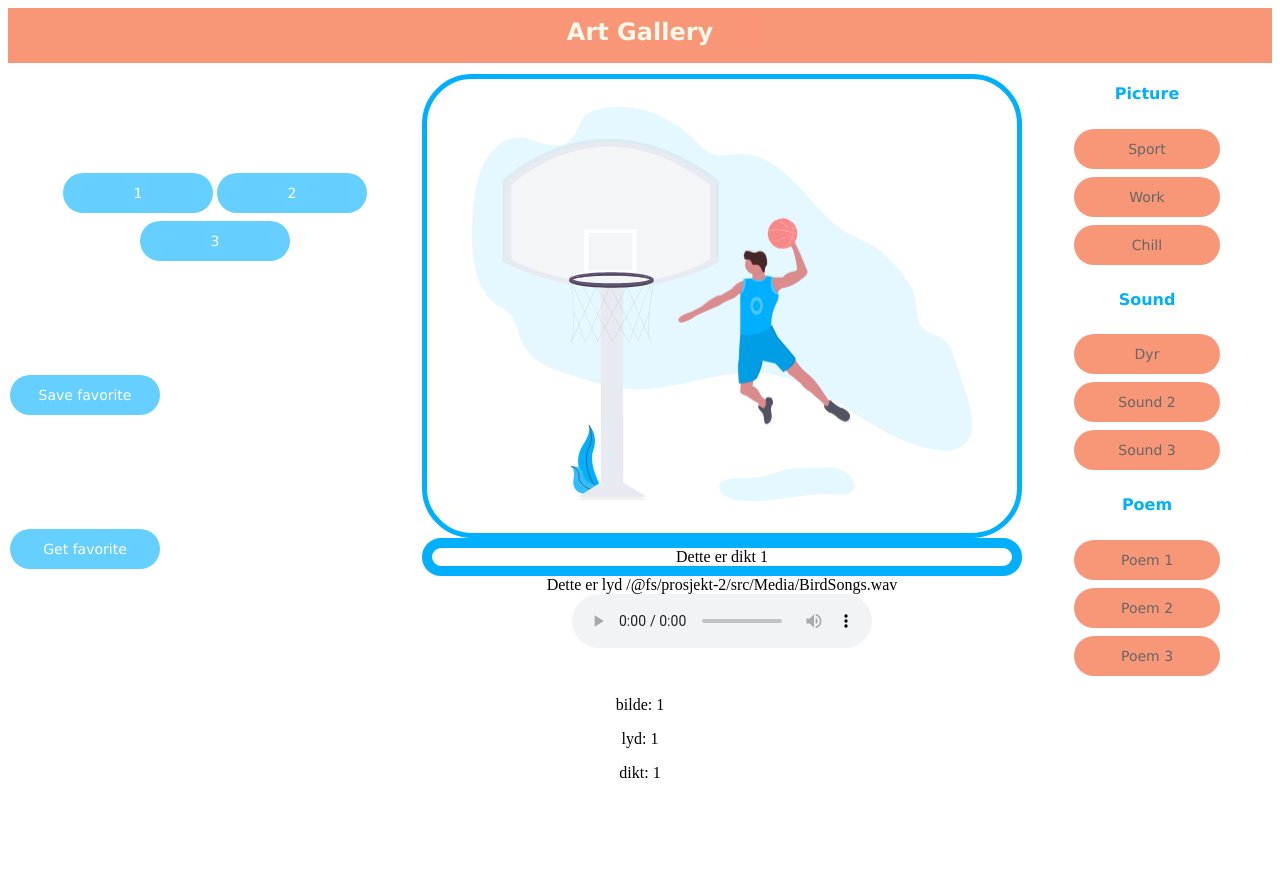
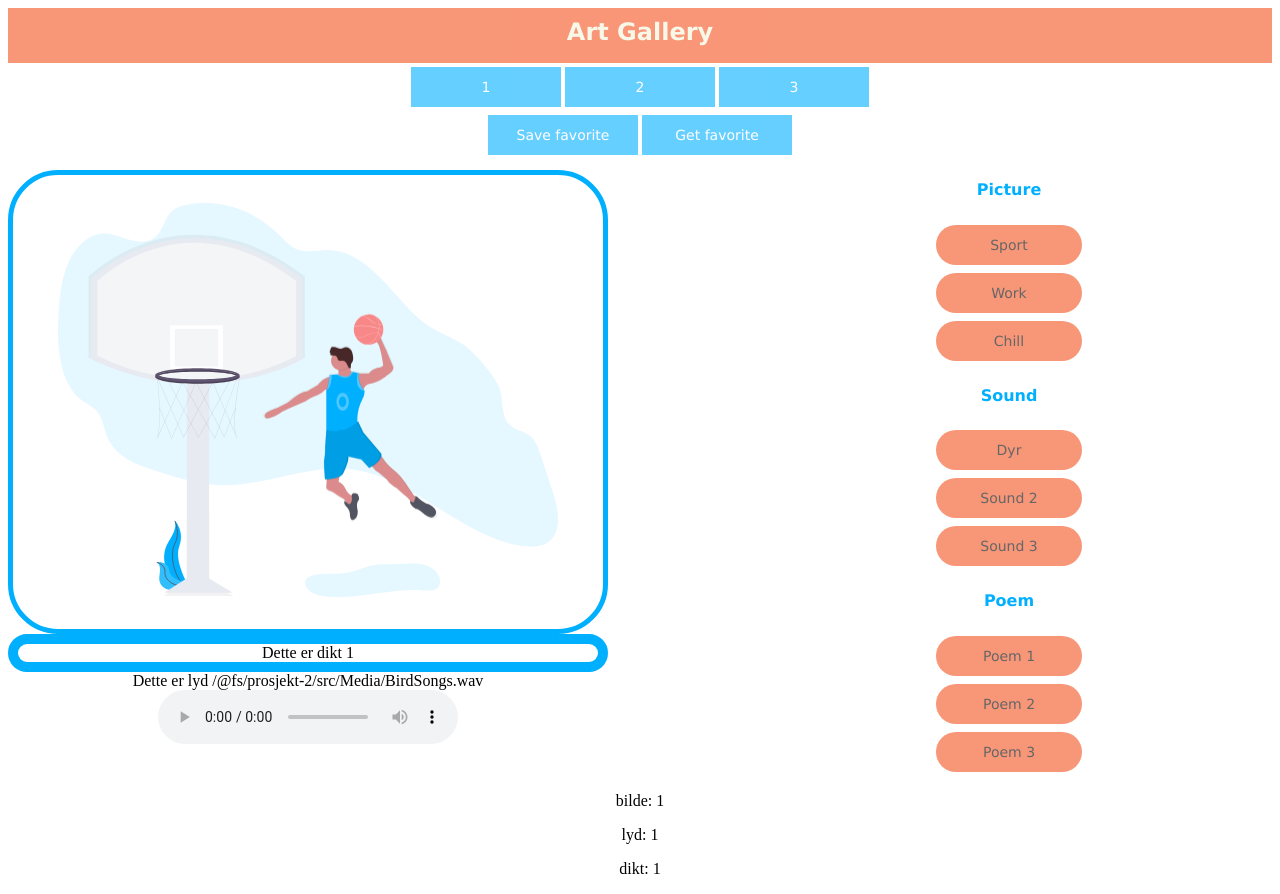
Before and after one commit to kristofferTJ/IT2108-project-1, a React (Create React App) app in the folder prosjekt-2/: page / in a window 1280 px wide. Before the commit the page ends 800 px from the top, so only its background shows below. Built offline with nearby package versions, Linux system fonts and the light colour scheme.

Commit message:
design changes

```diff
--- a/prosjekt-2/src/App.css
+++ b/prosjekt-2/src/App.css
@@ -1,7 +1,7 @@
 .Container {
   text-align: center;
   display: flex;
-  flex-direction: row;
+  flex-direction: column;
   justify-content: space-around;
 
   /* flex-wrap: wrap; */
--- a/prosjekt-2/src/App.tsx
+++ b/prosjekt-2/src/App.tsx
@@ -30,16 +30,12 @@ function App() {
       <div className="Header"><Header></Header></div>
       <div className="Container">
         <tabsContext.Provider value={{ activeTab, setActiveTab }}>
-          <div className="Tabs">
           <Tabs></Tabs>
+          <div className="buttons">
           <button className="button" onClick={favoritt}>Save favorite</button>
           <button className="button" onClick={getFavoritt}>Get favorite</button>
           </div>
-          <div>
-
-          </div>
-
-        <div className="Main_and_sidebar">
+          <div className="Main_and_sidebar">
           <div className="Main">
             <Main></Main>
           </div>
@@ -49,6 +45,7 @@ function App() {
           </div>
           <div className="space"></div>
         </div>
+
         </tabsContext.Provider>
       </div>
       <p>bilde: {imgProvider.activeImg}</p>
--- a/prosjekt-2/src/components/Installations/Birthday.tsx
+++ b/prosjekt-2/src/components/Installations/Birthday.tsx
@@ -3,7 +3,7 @@ import './Birthday.css';
 
 export default function Birthday() {
   return (
-    <svg width="597" height="530" viewBox="0 0 597 530" fill="none" xmlns="http://www.w3.org/2000/svg">
+    <svg width="500" height="450" viewBox="0 0 597 530" fill="none" xmlns="http://www.w3.org/2000/svg">
     <g id="Birthday">
     <g id="People">
     <path id="Vector" d="M145.911 345.553L144.791 344.8C149.377 337.485 151.306 328.723 150.235 320.073C149.164 311.423 145.162 303.448 138.942 297.568C138.401 297.057 137.843 296.561 137.285 296.065C135.65 294.719 134.171 293.181 132.878 291.482C131.295 289.233 130.091 285.74 131.46 282.683L132.671 283.265C131.546 285.777 132.598 288.737 133.957 290.668C135.189 292.281 136.597 293.74 138.155 295.016C138.723 295.521 139.292 296.026 139.843 296.547C146.296 302.648 150.448 310.923 151.559 319.898C152.67 328.872 150.669 337.964 145.911 345.553V345.553Z" fill="#D0CDE1"/>
--- a/prosjekt-2/src/components/Installations/Office.tsx
+++ b/prosjekt-2/src/components/Installations/Office.tsx
@@ -3,7 +3,7 @@ import './Office.css';
 
 export default function Office() {
   return (
-    <svg width="603" height="520" viewBox="0 0 603 520" fill="none" xmlns="http://www.w3.org/2000/svg">
+    <svg width="500" height="450" viewBox="0 0 603 520" fill="none" xmlns="http://www.w3.org/2000/svg">
     <g id="Office" clip-path="url(#clip0)">
     <g id="Office_2">
     <path id="Vector" opacity="0.1" d="M601.868 171.067H546.232V241.044H597.802C597.935 241.766 598.062 242.488 598.213 243.204H546.232V299.626L546.492 299.538C547.96 299.002 549.419 298.433 550.867 297.83L551.799 297.434C553.283 296.802 554.742 296.126 556.174 295.406C556.688 295.161 557.197 294.904 557.699 294.64C565.699 290.553 573.075 285.264 579.587 278.943C579.775 278.774 579.95 278.598 580.12 278.428C581.009 277.537 581.88 276.639 582.728 275.716L583.66 274.686C584.658 273.562 585.62 272.401 586.558 271.227L586.97 270.712C590.74 265.915 593.908 260.64 596.398 255.015C596.476 254.845 596.543 254.669 596.616 254.5C597.372 252.729 598.056 250.933 598.649 249.106C598.903 248.334 599.145 247.562 599.357 246.789C599.43 246.557 599.496 246.331 599.557 246.105C602.643 234.897 603 223.25 603 211.666C603 210.316 603 208.959 603 207.616C603 202.938 602.933 198.197 602.849 193.52C602.849 192.302 602.794 191.09 602.764 189.865C602.691 186.755 602.582 183.649 602.437 180.548C602.401 179.681 602.365 178.821 602.31 177.967C602.31 177.471 602.262 176.975 602.231 176.479C602.11 174.639 602.001 172.856 601.868 171.067Z" fill="#00B0FF"/>
--- a/prosjekt-2/src/components/Installations/OutdoorWork.tsx
+++ b/prosjekt-2/src/components/Installations/OutdoorWork.tsx
@@ -3,7 +3,7 @@ import './OutdoorWork.css';
 
 export default function OutdoorWork() {
   return (
-    <svg width="596" height="561" viewBox="0 0 596 561" fill="none" xmlns="http://www.w3.org/2000/svg">
+    <svg width="500" height="450" viewBox="0 0 596 561" fill="none" xmlns="http://www.w3.org/2000/svg">
     <g id="Outdoor" clip-path="url(#clip0)">
     <g id="Guy">
     <path id="Vector" d="M47.848 154.994C74.2737 154.994 95.696 131.53 95.696 102.586C95.696 73.6416 74.2737 50.1779 47.848 50.1779C21.4223 50.1779 0 73.6416 0 102.586C0 131.53 21.4223 154.994 47.848 154.994Z" fill="#FF6584"/>
--- a/prosjekt-2/src/components/Installations/Party.tsx
+++ b/prosjekt-2/src/components/Installations/Party.tsx
@@ -3,7 +3,7 @@ import './Party.css';
 
 export default function Party() {
   return (
-    <svg width="600" height="446" viewBox="0 0 600 446" fill="none" xmlns="http://www.w3.org/2000/svg">
+    <svg width="500" height="450" viewBox="0 0 600 446" fill="none" xmlns="http://www.w3.org/2000/svg">
     <g id="Party" clip-path="url(#clip0)">
     <g id="Group" opacity="0.1">
     <path id="Vector" opacity="0.1" d="M431.376 429.317C436.865 429.317 441.315 423.521 441.315 416.372C441.315 409.222 436.865 403.427 431.376 403.427C425.886 403.427 421.436 409.222 421.436 416.372C421.436 423.521 425.886 429.317 431.376 429.317Z" fill="#3F3D56"/>
--- a/prosjekt-2/src/components/Tabs/Tabs.css
+++ b/prosjekt-2/src/components/Tabs/Tabs.css
@@ -1,4 +1,12 @@
+.buttonContainer{
+    display: felx;
+    justify-content: space-evenly;
+}
+
+
+
 .button {
+
     background-color: #00B0FF;
     width: 150px;
     height: 40px;
@@ -13,7 +21,7 @@
     display: inline-block;
     text-decoration: none;
     cursor: pointer;
-    border-radius: 20px;
+
 
 
     /* font-size: 20px;
@@ -38,7 +46,7 @@
     width: 100%;
 }  */
 
-  @media only screen and (max-width: 700px) {
+  @media only screen and (max-width: 600px) {
     .buttonContainer{
       flex-direction: row;
     }
```
Also changed, not shown: prosjekt-2/src/components/Installations/Cheers.tsx (+1 -1 lines), prosjekt-2/src/components/Installations/Tennis.tsx (+1 -1 lines).
